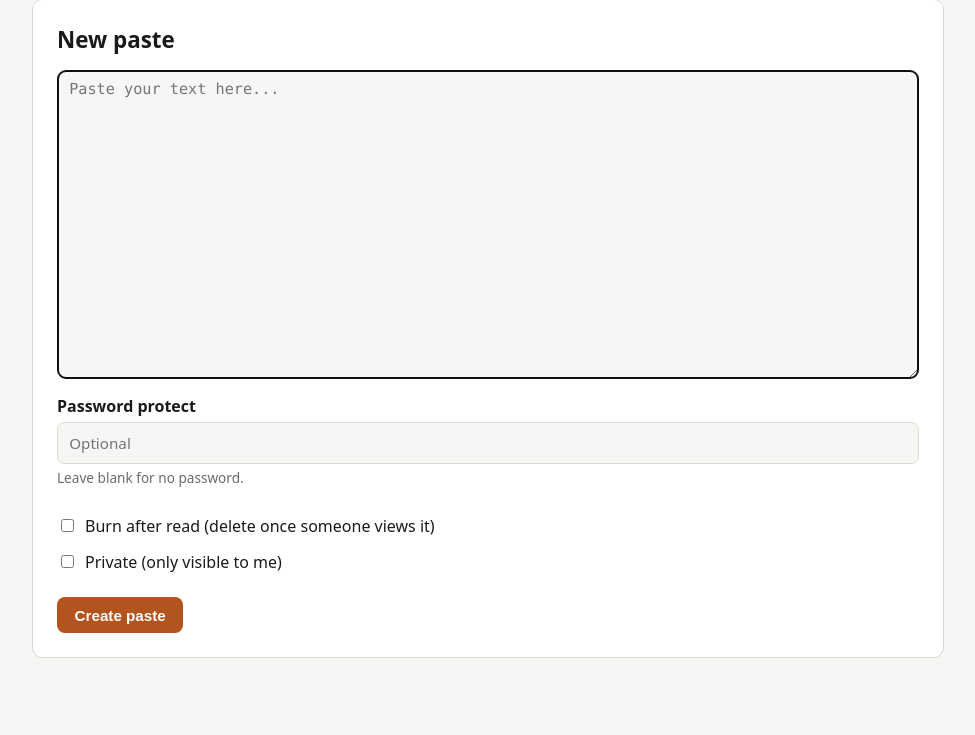
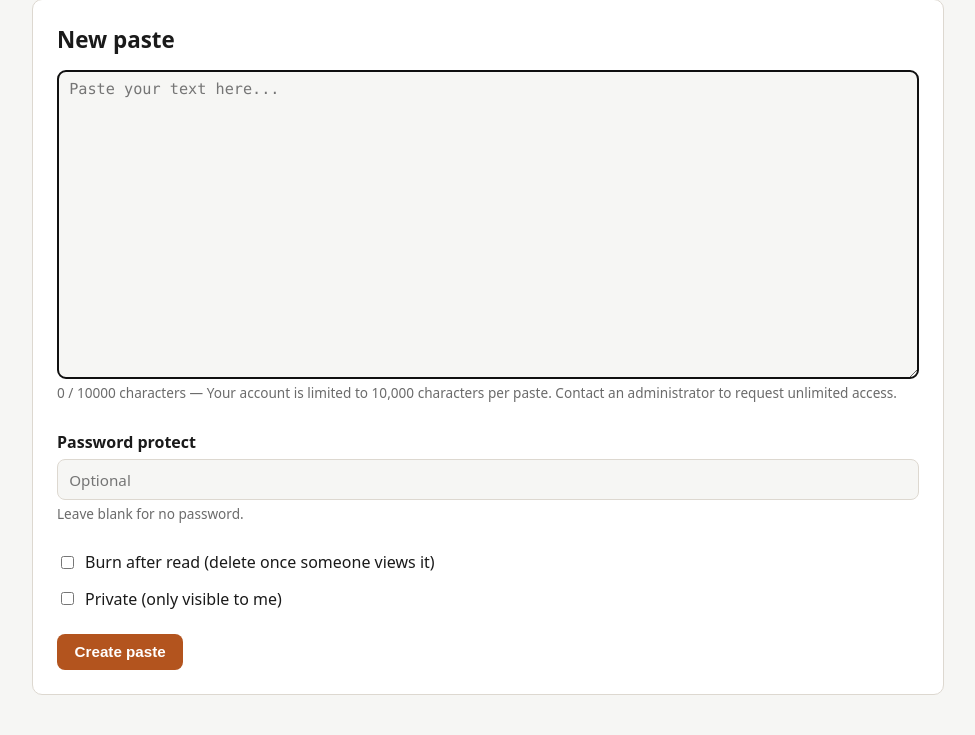
Before and after one commit to Nephty/paperclip, a Django app: page / in a window 1280 px wide. Shown: the part 112-847 px from the top of the page, without its empty margins (152-1127 px from the left). Before the commit the page ends 770 px from the top, so only its background shows below. Run offline with Django 5.2, Linux system fonts and the light colour scheme; the visitor is signed in with stand-in values (Sample User, id 1).

Commit message:
Allow anonymous paste creation with tiered character limits, drop signup
Remove self-service signup; accounts are now admin-provisioned only.
Anyone (logged in or not) can create a paste, gated by a per-tier
character limit enforced both client-side (maxlength) and server-side:
1,000 chars anonymous, 10,000 for regular accounts, unlimited for
accounts with the new Profile.unlimited flag (inlined into the User
admin page). Paste.owner is now nullable to support anonymous pastes,
which have no "private" option since there's no owner to restrict to.

Also add a 30-day paste expiry: computed live from created_at at each
read path (detail view, owner's paste list) rather than a stored flag,
so expired pastes disappear immediately with no background job, while
staying in the database untouched.

```diff
--- a/accounts/models.py
+++ b/accounts/models.py
@@ -1 +1,22 @@
-from django.db import models  # noqa: F401
+from django.conf import settings
+from django.db import models
+from django.db.models.signals import post_save
+from django.dispatch import receiver
+
+
+class Profile(models.Model):
+    user = models.OneToOneField(
+        settings.AUTH_USER_MODEL, on_delete=models.CASCADE, related_name="profile"
+    )
+    unlimited = models.BooleanField(
+        default=False, help_text="Exempt this user from the per-paste character limit."
+    )
+
+    def __str__(self):
+        return self.user.username
+
+
+@receiver(post_save, sender=settings.AUTH_USER_MODEL)
+def create_profile(sender, instance, created, **kwargs):
+    if created:
+        Profile.objects.create(user=instance)
--- a/accounts/templates/accounts/login.html
+++ b/accounts/templates/accounts/login.html
@@ -15,6 +15,6 @@
       <button type="submit">Log in</button>
     </div>
   </form>
-  <p class="help">No account yet? <a href="{% url 'accounts:signup' %}">Sign up</a>.</p>
+  <p class="help">Personal accounts are created by an administrator. You can still create pastes without one — <a href="{% url 'pastes:create' %}">start a new paste</a>.</p>
 </div>
 {% endblock %}
--- a/accounts/urls.py
+++ b/accounts/urls.py
@@ -1,12 +1,9 @@
 from django.contrib.auth import views as auth_views
 from django.urls import path
-
-from . import views
 
 app_name = "accounts"
 
 urlpatterns = [
-    path("signup/", views.signup, name="signup"),
     path("login/", auth_views.LoginView.as_view(template_name="accounts/login.html"), name="login"),
     path("logout/", auth_views.LogoutView.as_view(), name="logout"),
 ]
--- a/pastes/forms.py
+++ b/pastes/forms.py
@@ -1,4 +1,30 @@
 from django import forms
+
+ANONYMOUS_CHAR_LIMIT = 1000
+DEFAULT_CHAR_LIMIT = 10000
+
+
+def char_limit_for(user):
+    if not user.is_authenticated:
+        return ANONYMOUS_CHAR_LIMIT
+    profile = getattr(user, "profile", None)
+    if profile and profile.unlimited:
+        return None
+    return DEFAULT_CHAR_LIMIT
+
+
+def char_limit_message(user, char_limit):
+    if char_limit is None:
+        return "No character limit for your account."
+    if not user.is_authenticated:
+        return (
+            f"Anonymous pastes are limited to {char_limit:,} characters. "
+            "Request a personal account from an administrator to raise this limit."
+        )
+    return (
+        f"Your account is limited to {char_limit:,} characters per paste. "
+        "Contact an administrator to request unlimited access."
+    )
 
 
 class PasteCreateForm(forms.Form):
@@ -19,6 +45,19 @@ class PasteCreateForm(forms.Form):
         required=False, label="Private (only visible to me)"
     )
 
+    def __init__(self, *args, char_limit=None, limit_message="", **kwargs):
+        super().__init__(*args, **kwargs)
+        self.char_limit = char_limit
+        self.limit_message = limit_message
+        if char_limit:
+            self.fields["content"].widget.attrs["maxlength"] = char_limit
+
+    def clean_content(self):
+        content = self.cleaned_data["content"]
+        if self.char_limit and len(content) > self.char_limit:
+            raise forms.ValidationError(self.limit_message)
+        return content
+
 
 class UnlockForm(forms.Form):
     password = forms.CharField(widget=forms.PasswordInput(attrs={"autofocus": True}))
--- a/pastes/templates/pastes/create.html
+++ b/pastes/templates/pastes/create.html
@@ -7,6 +7,7 @@
     {% csrf_token %}
     {{ form.content }}
     {% if form.content.errors %}<ul class="errorlist">{% for e in form.content.errors %}<li>{{ e }}</li>{% endfor %}</ul>{% endif %}
+    <p class="help"><span id="char-counter"></span>{{ limit_message }}</p>
 
     <label for="{{ form.password.id_for_label }}">Password protect</label>
     {{ form.password }}
@@ -16,14 +17,30 @@
       {{ form.burn_after_read }}
       <label for="{{ form.burn_after_read.id_for_label }}">{{ form.burn_after_read.label }}</label>
     </div>
+    {% if user.is_authenticated %}
     <div class="checkbox-row">
       {{ form.private }}
       <label for="{{ form.private.id_for_label }}">{{ form.private.label }}</label>
     </div>
+    {% endif %}
 
     <div class="actions">
       <button type="submit">Create paste</button>
     </div>
   </form>
 </div>
+{% if char_limit %}
+<script>
+  (function () {
+    var textarea = document.getElementById("{{ form.content.id_for_label }}");
+    var counter = document.getElementById("char-counter");
+    var limit = {{ char_limit }};
+    function update() {
+      counter.textContent = textarea.value.length + " / " + limit + " characters — ";
+    }
+    textarea.addEventListener("input", update);
+    update();
+  })();
+</script>
+{% endif %}
 {% endblock %}
--- a/pastes/views.py
+++ b/pastes/views.py
@@ -1,21 +1,25 @@
+from datetime import timedelta
+
 from django.contrib.auth.decorators import login_required
 from django.shortcuts import get_object_or_404, redirect, render
+from django.utils import timezone
 from django.views.decorators.http import require_POST
 
-from .forms import PasteCreateForm, UnlockForm
-from .models import Paste
+from .forms import PasteCreateForm, UnlockForm, char_limit_for, char_limit_message
+from .models import EXPIRY_DAYS, Paste
 
 
-@login_required
 def create(request):
+    char_limit = char_limit_for(request.user)
+    limit_message = char_limit_message(request.user, char_limit)
     if request.method == "POST":
-        form = PasteCreateForm(request.POST)
+        form = PasteCreateForm(request.POST, char_limit=char_limit, limit_message=limit_message)
         if form.is_valid():
             paste = Paste(
-                owner=request.user,
+                owner=request.user if request.user.is_authenticated else None,
                 content=form.cleaned_data["content"],
                 burn_after_read=form.cleaned_data["burn_after_read"],
-                private=form.cleaned_data["private"],
+                private=form.cleaned_data["private"] if request.user.is_authenticated else False,
             )
             password = form.cleaned_data["password"]
             if password:
@@ -23,20 +27,24 @@ def create(request):
             paste.save()
             return redirect("pastes:created", slug=paste.slug)
     else:
-        form = PasteCreateForm()
-    return render(request, "pastes/create.html", {"form": form})
+        form = PasteCreateForm(char_limit=char_limit, limit_message=limit_message)
+    return render(
+        request, "pastes/create.html", {"form": form, "char_limit": char_limit, "limit_message": limit_message}
+    )
 
 
-@login_required
 def created(request, slug):
-    paste = get_object_or_404(Paste, slug=slug, owner=request.user)
+    paste = get_object_or_404(Paste, slug=slug)
+    is_owner = request.user.is_authenticated and request.user.id == paste.owner_id
+    if paste.owner_id is not None and not is_owner:
+        return render(request, "404.html", status=404)
     paste_url = request.build_absolute_uri(paste.get_absolute_url())
     return render(request, "pastes/created.html", {"paste": paste, "paste_url": paste_url})
 
 
 @login_required
 def mine(request):
-    pastes = request.user.pastes.all()
+    pastes = request.user.pastes.filter(created_at__gte=timezone.now() - timedelta(days=EXPIRY_DAYS))
     return render(request, "pastes/mine.html", {"pastes": pastes})
 
 
@@ -44,6 +52,9 @@ def detail(request, slug):
     try:
         paste = Paste.objects.get(slug=slug)
     except Paste.DoesNotExist:
+        return render(request, "404.html", status=404)
+
+    if timezone.now() - paste.created_at >= timedelta(days=EXPIRY_DAYS):
         return render(request, "404.html", status=404)
 
     is_owner = request.user.is_authenticated and request.user.id == paste.owner_id
--- a/templates/base.html
+++ b/templates/base.html
@@ -266,8 +266,8 @@
         <input type="checkbox" id="theme-switch">
         <span class="theme-toggle-track"><span class="theme-toggle-thumb"></span></span>
       </label>
+      <a href="{% url 'pastes:create' %}">New paste</a>
       {% if user.is_authenticated %}
-        <a href="{% url 'pastes:create' %}">New paste</a>
         <a href="{% url 'pastes:mine' %}">My pastes</a>
         <span class="muted">{{ user.username }}</span>
         <form method="post" action="{% url 'accounts:logout' %}">
@@ -276,7 +276,6 @@
         </form>
       {% else %}
         <a href="{% url 'accounts:login' %}">Log in</a>
-        <a href="{% url 'accounts:signup' %}">Sign up</a>
       {% endif %}
     </nav>
   </header>
```
Also changed, not shown: accounts/admin.py (+18 -1 lines), accounts/templates/accounts/signup.html (deleted, +0 -20 lines), accounts/views.py (deleted, +0 -15 lines), pastes/models.py (+7 -1 lines), accounts/migrations/0001_initial.py (added), accounts/migrations/0002_backfill_profiles.py (added), pastes/migrations/0002_paste_is_expired_alter_paste_owner.py (added), pastes/migrations/0003_remove_paste_is_expired.py (added).
